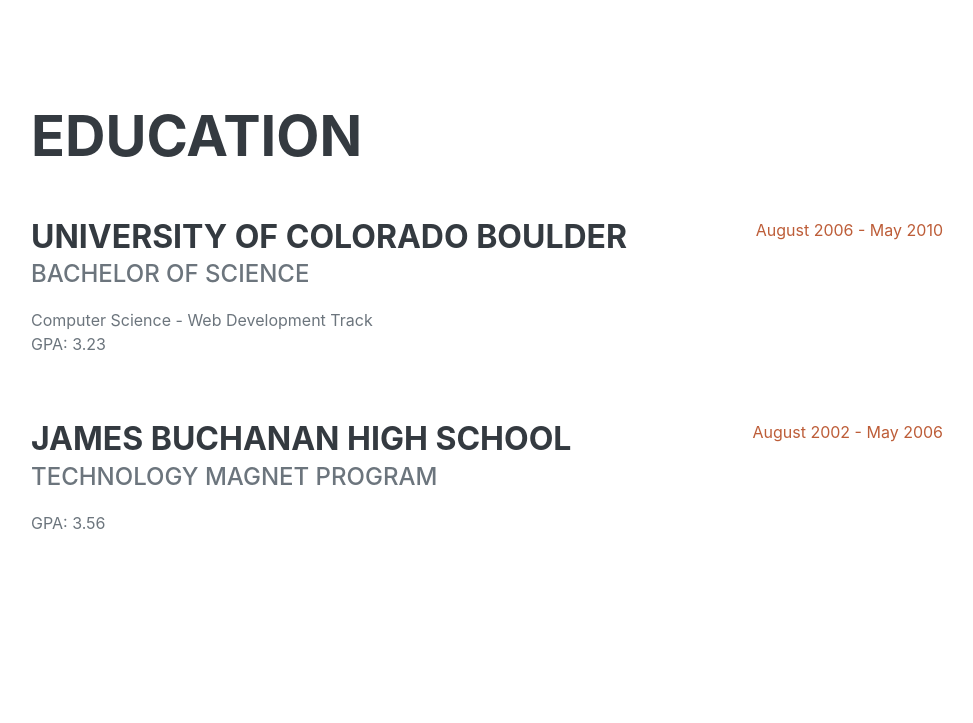
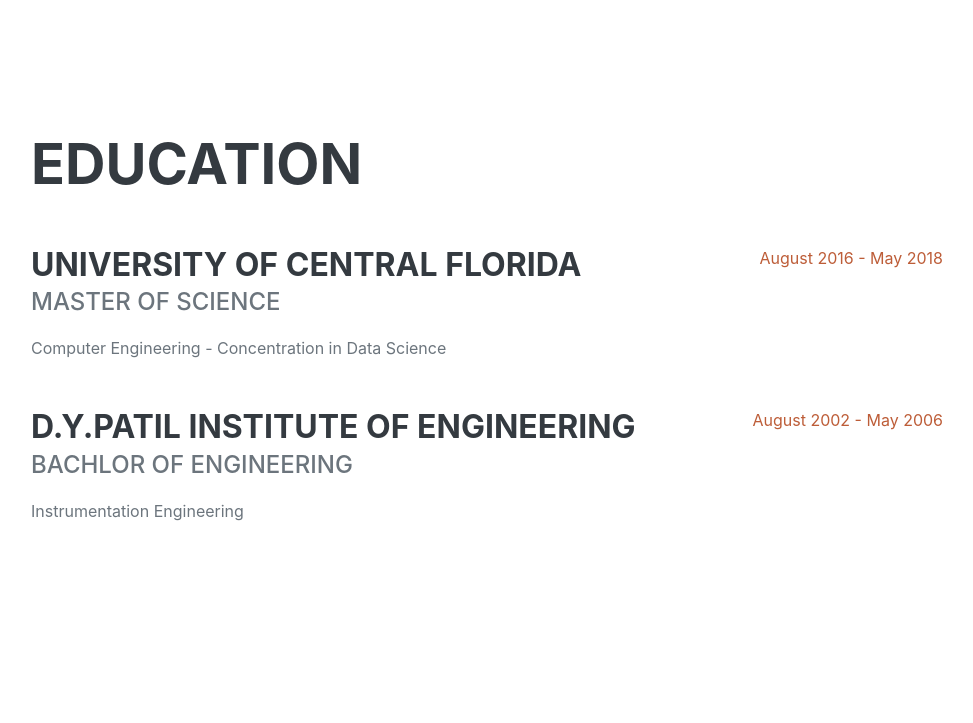
Before and after one commit to ajinkyalahade/Flask-AJ, a Flask app: page / in a window 1280 px wide. Shown: the part 2080-2803 px from the top of the page, without its empty margins (289-1262 px from the left). Run offline with Flask 2, Linux system fonts and the light colour scheme; some libraries are stand-ins or nearby versions; some web fonts are replaced.

Commit message:
One page resume home page;

```diff
--- a/templates/index.html
+++ b/templates/index.html
@@ -46,7 +46,7 @@
                     </h1>
                     <div class="subheading mb-5">
                         3175 N Price Road, Chandler, AZ 85224 · (407)9073044 ·
-                        <a href="ajinkyalahade@outlook.coms">name@email.com</a>
+                        <a href="ajinkyalahade@outlook.com">ajinkyalahade@outlook.com</a>
                     </div>
                     <p class="lead mb-5">I am experienced in leveraging agile frameworks to provide a robust synopsis for high level overviews. Iterative approaches to corporate strategy foster collaborative thinking to further the overall value proposition.</p>
                     <div class="social-icons">
@@ -103,18 +103,17 @@
                     <h2 class="mb-5">Education</h2>
                     <div class="d-flex flex-column flex-md-row justify-content-between mb-5">
                         <div class="flex-grow-1">
-                            <h3 class="mb-0">University of Colorado Boulder</h3>
-                            <div class="subheading mb-3">Bachelor of Science</div>
-                            <div>Computer Science - Web Development Track</div>
-                            <p>GPA: 3.23</p>
+                            <h3 class="mb-0">University of Central Florida</h3>
+                            <div class="subheading mb-3">Master of Science</div>
+                            <div>Computer Engineering - Concentration in Data Science</div>
                         </div>
-                        <div class="flex-shrink-0"><span class="text-primary">August 2006 - May 2010</span></div>
+                        <div class="flex-shrink-0"><span class="text-primary">August 2016 - May 2018</span></div>
                     </div>
                     <div class="d-flex flex-column flex-md-row justify-content-between">
                         <div class="flex-grow-1">
-                            <h3 class="mb-0">James Buchanan High School</h3>
-                            <div class="subheading mb-3">Technology Magnet Program</div>
-                            <p>GPA: 3.56</p>
+                            <h3 class="mb-0">D.Y.Patil Institute of Engineering</h3>
+                            <div class="subheading mb-3">Bachlor of Engineering</div>
+                            <div>Instrumentation Engineering</div>
                         </div>
                         <div class="flex-shrink-0"><span class="text-primary">August 2002 - May 2006</span></div>
                     </div>
```
